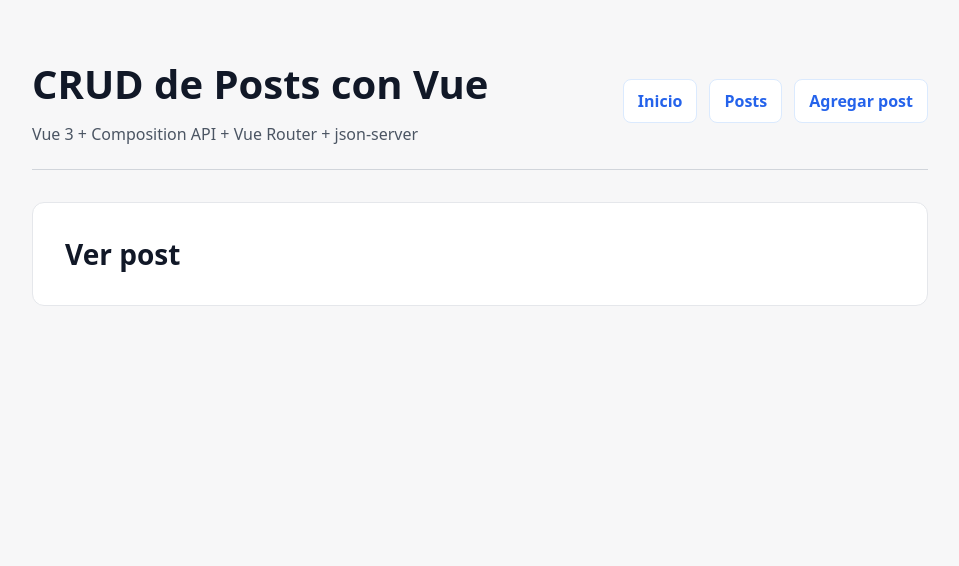
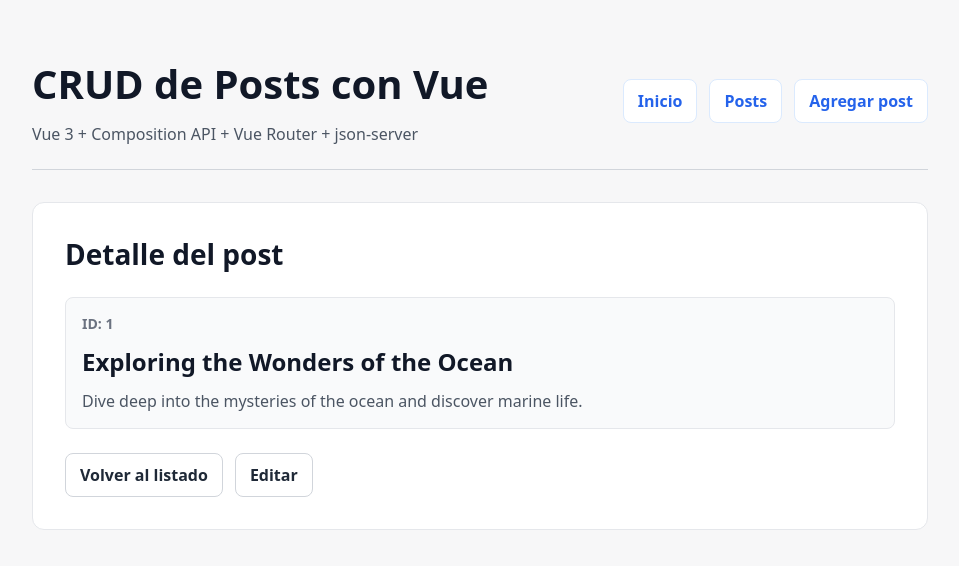
Before and after one commit to JaredAGarciaH/vue-crud-json-server, a Vue app: page /posts/1 in a window 1280 px wide. Shown: the top 566 px of the page, without its empty margins (160-1119 px from the left). Built offline with nearby package versions, Linux system fonts and the light colour scheme; data requests are answered from the project's data file.

Commit message:
Agrega vista individual de post

```diff
--- a/src/components/PostsView.vue
+++ b/src/components/PostsView.vue
@@ -1,5 +1,35 @@
+<script setup>
+import axios from 'axios'
+import { onMounted, ref } from 'vue'
+import { useRoute } from 'vue-router'
+
+const route = useRoute()
+const post = ref(null)
+
+const getPost = async () => {
+  const id = route.params.id
+  const response = await axios.get(`http://localhost:8080/posts/${id}`)
+  post.value = response.data
+}
+
+onMounted(() => {
+  getPost()
+})
+</script>
+
 <template>
   <section class="page">
-    <h2>Ver post</h2>
+    <h2>Detalle del post</h2>
+
+    <article v-if="post" class="post-detail">
+      <span class="post-id">ID: {{ post.id }}</span>
+      <h3>{{ post.title }}</h3>
+      <p>{{ post.description }}</p>
+    </article>
+
+    <div v-if="post" class="form-actions">
+      <RouterLink to="/posts">Volver al listado</RouterLink>
+      <RouterLink :to="`/posts/edit/${post.id}`">Editar</RouterLink>
+    </div>
   </section>
 </template>
--- a/src/style.css
+++ b/src/style.css
@@ -200,6 +200,28 @@ body {
   border-color: #2563eb;
 }
 
+.post-detail {
+  display: grid;
+  gap: 0.75rem;
+  margin-top: 1.5rem;
+  margin-bottom: 1.5rem;
+  padding: 1rem;
+  border: 1px solid #e5e7eb;
+  border-radius: 0.5rem;
+  background: #f9fafb;
+}
+
+.post-detail h3 {
+  margin: 0;
+  color: #111827;
+  font-size: 1.5rem;
+}
+
+.post-detail p {
+  margin: 0;
+  color: #4b5563;
+}
+
 @media (max-width: 700px) {
   .header {
     align-items: flex-start;
```
Also changed, not shown: 1 other file (tests, documents, lock files or other folders).
